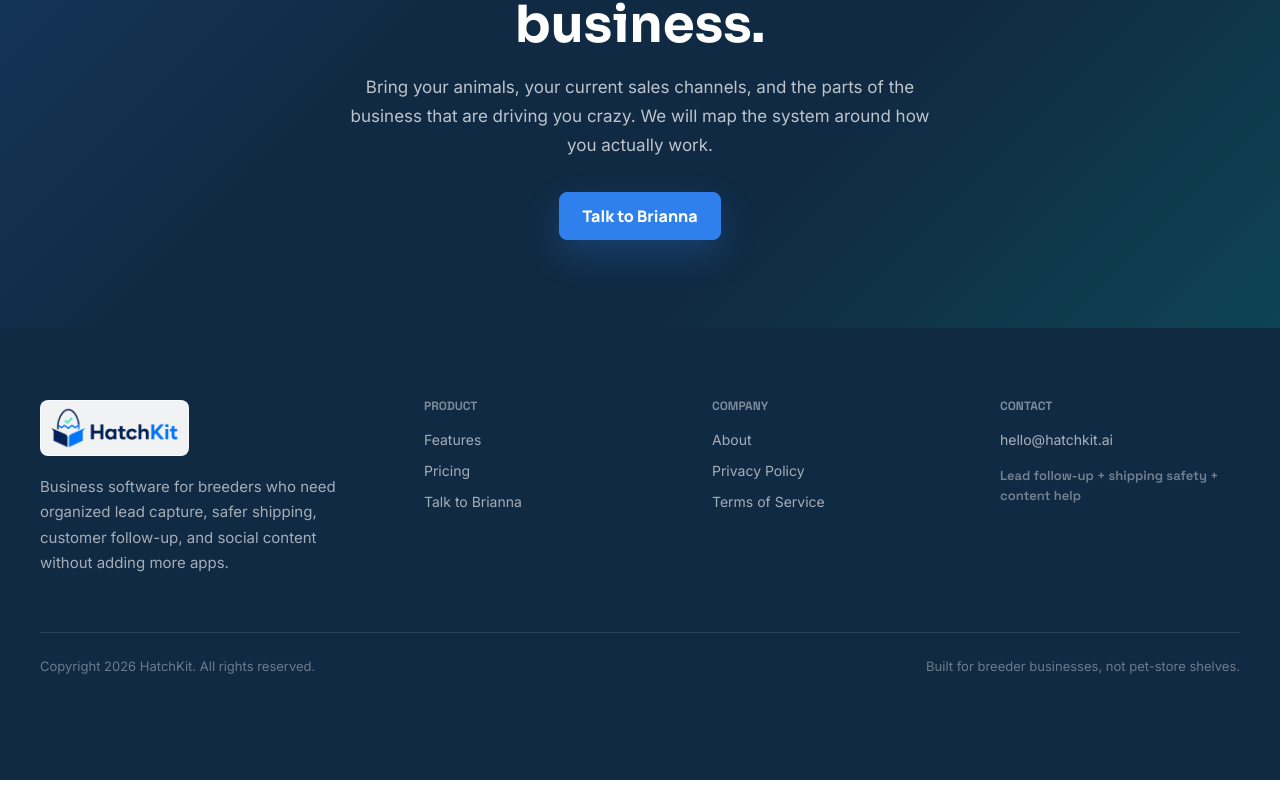
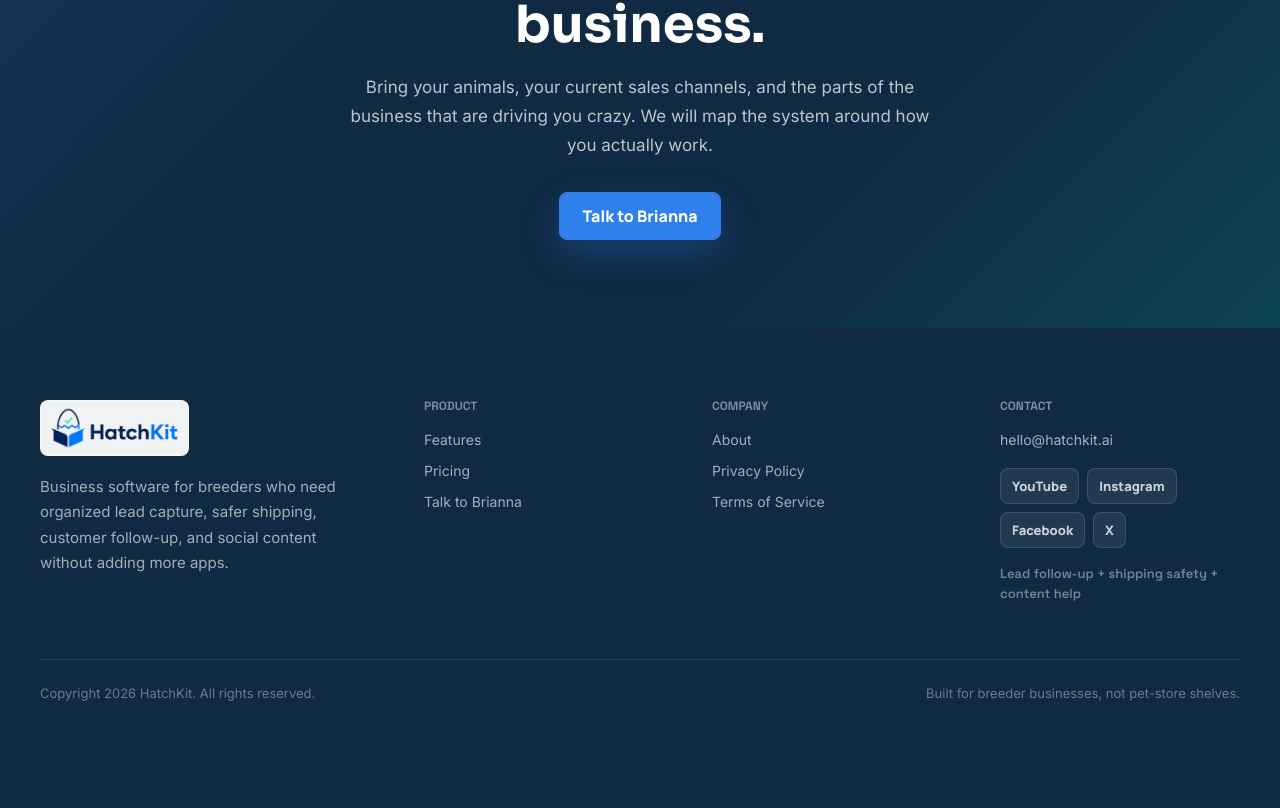
Before and after one commit to atlantahouseplants/HatchKit-ai, a Next.js app: page / in a window 1280 px wide. Shown: the part 8490-9298 px from the top of the page. Before the commit the page ends 9270 px from the top, so only its background shows below. Built offline with nearby package versions, Linux system fonts and the light colour scheme.

Commit message:
Add HatchKit social media links

```diff
--- a/components/Footer.tsx
+++ b/components/Footer.tsx
@@ -11,6 +11,13 @@ const companyLinks = [
   { label: 'About', href: '/about/' },
   { label: 'Privacy Policy', href: '/privacy/' },
   { label: 'Terms of Service', href: '/terms/' },
+];
+
+const socialLinks = [
+  { label: 'YouTube', href: 'https://www.youtube.com/@hatch_kit' },
+  { label: 'Instagram', href: 'https://www.instagram.com/hatch_kit' },
+  { label: 'Facebook', href: 'https://www.facebook.com/share/1Dj5PxUyMU/' },
+  { label: 'X', href: 'https://x.com/hatch_kit' },
 ];
 
 export default function Footer() {
@@ -56,6 +63,40 @@ export default function Footer() {
             <p style={{ color: 'rgba(255,255,255,0.64)', fontSize: '14px' }}>
               hello@hatchkit.ai
             </p>
+            <div
+              aria-label="HatchKit social media links"
+              style={{
+                display: 'flex',
+                flexWrap: 'wrap',
+                gap: '8px',
+                marginTop: '18px',
+              }}
+            >
+              {socialLinks.map((link) => (
+                <a
+                  key={link.href}
+                  href={link.href}
+                  target="_blank"
+                  rel="noreferrer"
+                  style={{
+                    alignItems: 'center',
+                    background: 'rgba(255,255,255,0.08)',
+                    border: '1px solid rgba(255,255,255,0.12)',
+                    borderRadius: '8px',
+                    color: 'rgba(255,255,255,0.78)',
+                    display: 'inline-flex',
+                    fontFamily: 'var(--font-subheading)',
+                    fontSize: '13px',
+                    fontWeight: 800,
+                    minHeight: '36px',
+                    padding: '0 11px',
+                    textDecoration: 'none',
+                  }}
+                >
+                  {link.label}
+                </a>
+              ))}
+            </div>
             <p
               style={{
                 color: 'rgba(255,255,255,0.42)',
```
